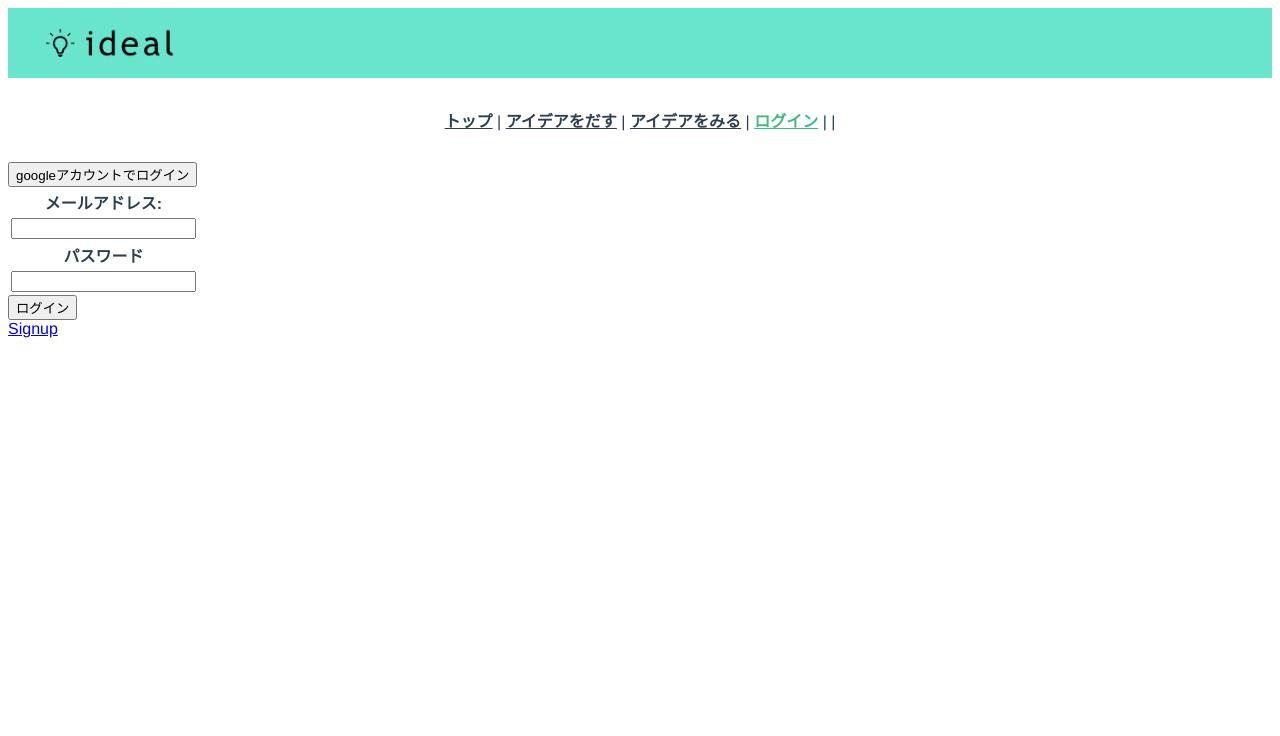
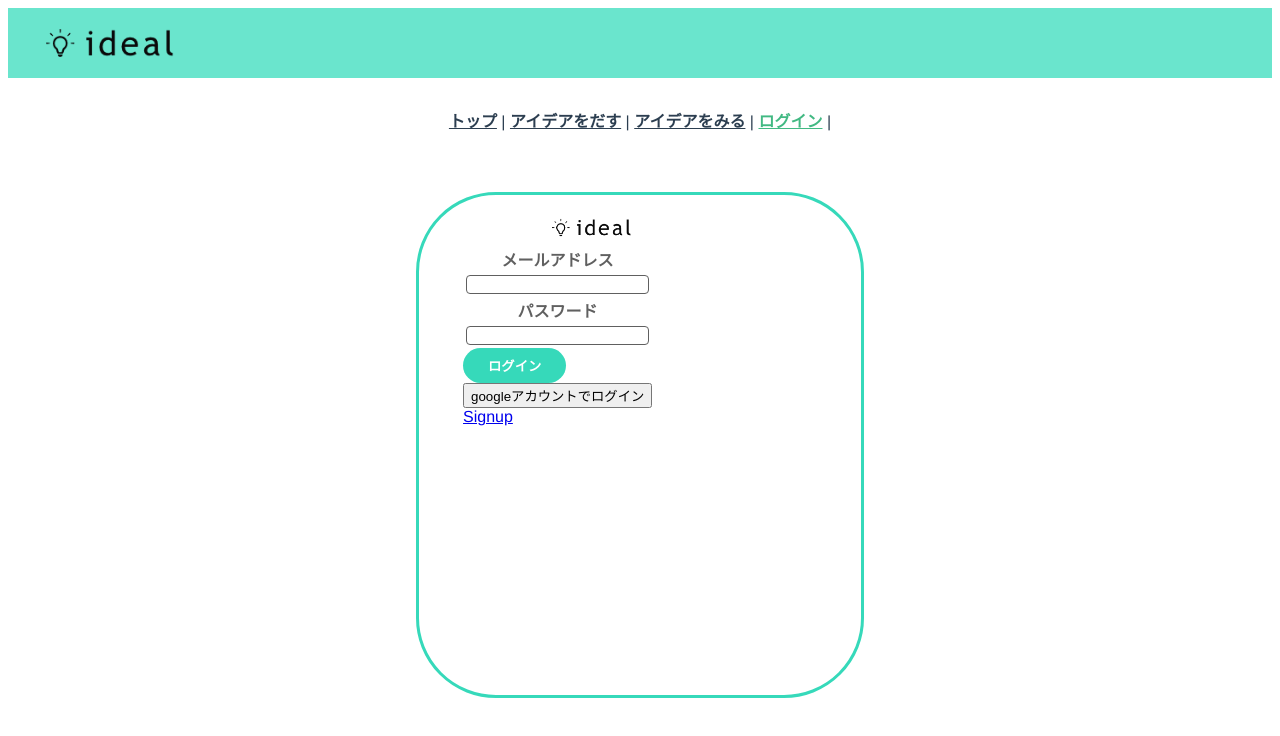
Before and after one commit to sisosyunya/ideal, a Vue app: page /login in a window 1280 px wide. Shown: the top 736 px of the page. Built offline with nearby package versions, Linux system fonts and the light colour scheme.

Commit message:
cssした

```diff
--- a/src/views/Login.vue
+++ b/src/views/Login.vue
@@ -2,34 +2,44 @@
   <div class="atama">
     <img class="icon" src="../assets/icon.png" />
   </div>
+
   <div id="nav">
     <router-link to="/">トップ</router-link> |
     <router-link to="/post">アイデアをだす</router-link> |
     <router-link to="/home">アイデアをみる</router-link> |
     <router-link to="/login">ログイン</router-link> |
-     |
   </div>
-  <div class="google">
-  <button @click="googleSignin">googleアカウントでログイン</button>
-  </div>
+
+  <div class="login">
+    <div class="loginMargin">
+        <img class="icon2" src="../assets/icon.png" />
       <div class="sign">
         <table>
           <tr>
-              <th>メールアドレス:</th>
+            <th>メールアドレス</th>
           </tr>
           <tr>
-              <td><input type="email" v-model="email"></td>
+            <td>
+              <input class="mail" type="email" v-model="email" />
+            </td>
           </tr>
           <tr>
             <th>パスワード</th>
           </tr>
           <td>
-            <input type="password" v-model="password"></td>
+            <input class="password" type="password" v-model="password" />
+          </td>
         </table>
-      <button v-on:click="doLogin">ログイン</button>
+
+        <button class="btn" v-on:click="doLogin">ログイン</button>
+      </div>
+      <div class="google">
+        <button @click="googleSignin">googleアカウントでログイン</button>
       </div>
       <div>
         <router-link to="/Signup">Signup</router-link>
+      </div>
+    </div>
   </div>
   <!-- yokiyoki -->
 </template>
@@ -38,36 +48,84 @@
 // import { firebase } from "firebase/firestore"
 import { getAuth, signInWithEmailAndPassword } from "firebase/auth";
 
+import { signInWithPopup, GoogleAuthProvider } from "firebase/auth";
 
-import {signInWithPopup, GoogleAuthProvider } from "firebase/auth"
-
-
-export default{
-  methods:{
-    async doLogin(){
+export default {
+  methods: {
+    async doLogin() {
       // firebase.auth().signIn
       const auth = getAuth();
       // const user = userCredential.user;
-        await signInWithEmailAndPassword(auth,this.email,this.password)
+      await signInWithEmailAndPassword(auth, this.email, this.password)
         .then(
           //成功時の処理
-          alert('success')
+          alert("success")
         )
         .catch(
           //失敗の処理
-          alert('lose')
-        )
+          alert("lose")
+        );
     },
-    async googleSignin(){
+    async googleSignin() {
       const provider = new GoogleAuthProvider();
       const auth = getAuth();
-     await signInWithPopup(auth, provider)
-    }
-  }
-}
-
+      await signInWithPopup(auth, provider);
+    },
+  },
+};
 </script>
 
 <style scoped>
+.login {
+  width: 35%;
+  height: 500px;
+  border: solid;
+  border-color: #36d9ba;
+  border-radius: 80px;
+  margin-top: 30px;
+  margin-right: auto;
+  margin-left: auto;
+  margin-bottom: 80px;
+}
+.loginMargin {
+  margin-top: 20px;
+  margin-left: 10%;
+  margin-right: 10%;
+}
 
+.icon2 {
+  height: 25px;
+  padding-left: 25%;
+}
+.sign th {
+  text-align: center;
+  font-size: 16px;
+  font-weight: 600;
+  color: #606060;
+}
+.mail {
+  border: 1px solid #606060;
+  border-color: #606060;
+  border-radius: 4px;
+  resize: vertical;
+}
+.password {
+  border: 1px solid #606060;
+  border-color: #606060;
+  border-radius: 4px;
+  resize: vertical;
+}
+.btn {
+  padding: 8px 25px;
+  border-radius: 30px;
+  font-weight: 600;
+  color: #ffffff;
+  background-color: #36d9ba;
+  border: none;
+  transition: 0.3s;
+}
+.btn:hover {
+  transform: translateY(-5px);
+  opacity: 0.7;
+}
 </style>
--- a/src/views/Signup.vue
+++ b/src/views/Signup.vue
@@ -2,43 +2,41 @@
   <div class="atama">
     <img class="icon" src="../assets/icon.png" />
   </div>
+
   <div class="sign">
     <table>
       <tr>
         <th>メールアドレス:</th>
       </tr>
       <tr>
-              <td><input type="email" v-model="email"></td>
+        <td><input type="email" v-model="email" /></td>
       </tr>
       <tr>
         <th>パスワード</th>
       </tr>
       <td>
-            <input type="password" v-model="password"></td>
+        <input type="password" v-model="password" />
+      </td>
     </table>
+
     <button v-on:click="doSignup">登録</button>
   </div>
 </template>
+
 <script>
-// papapapapap
 import { getAuth, createUserWithEmailAndPassword } from "firebase/auth";
-export default{
-  methods:{
-    async doSignup(){
+export default {
+  methods: {
+    async doSignup() {
       const auth = getAuth();
       await createUserWithEmailAndPassword(auth, this.email, this.password)
-      .then(
-        alert('success')
-      )
-      .catch(
-        alert('lose')
-      )
-    }
-  }
-}
-
-
+        .then(alert("success"))
+        .catch(alert("lose"));
+    },
+  },
+};
 </script>
 
-<style lang="scss" scoped>
+<style scoped>
+
 </style>
```
Also changed, not shown: src/views/Post.vue (indentation only). Lines whose indentation alone changed are shown as unchanged.
